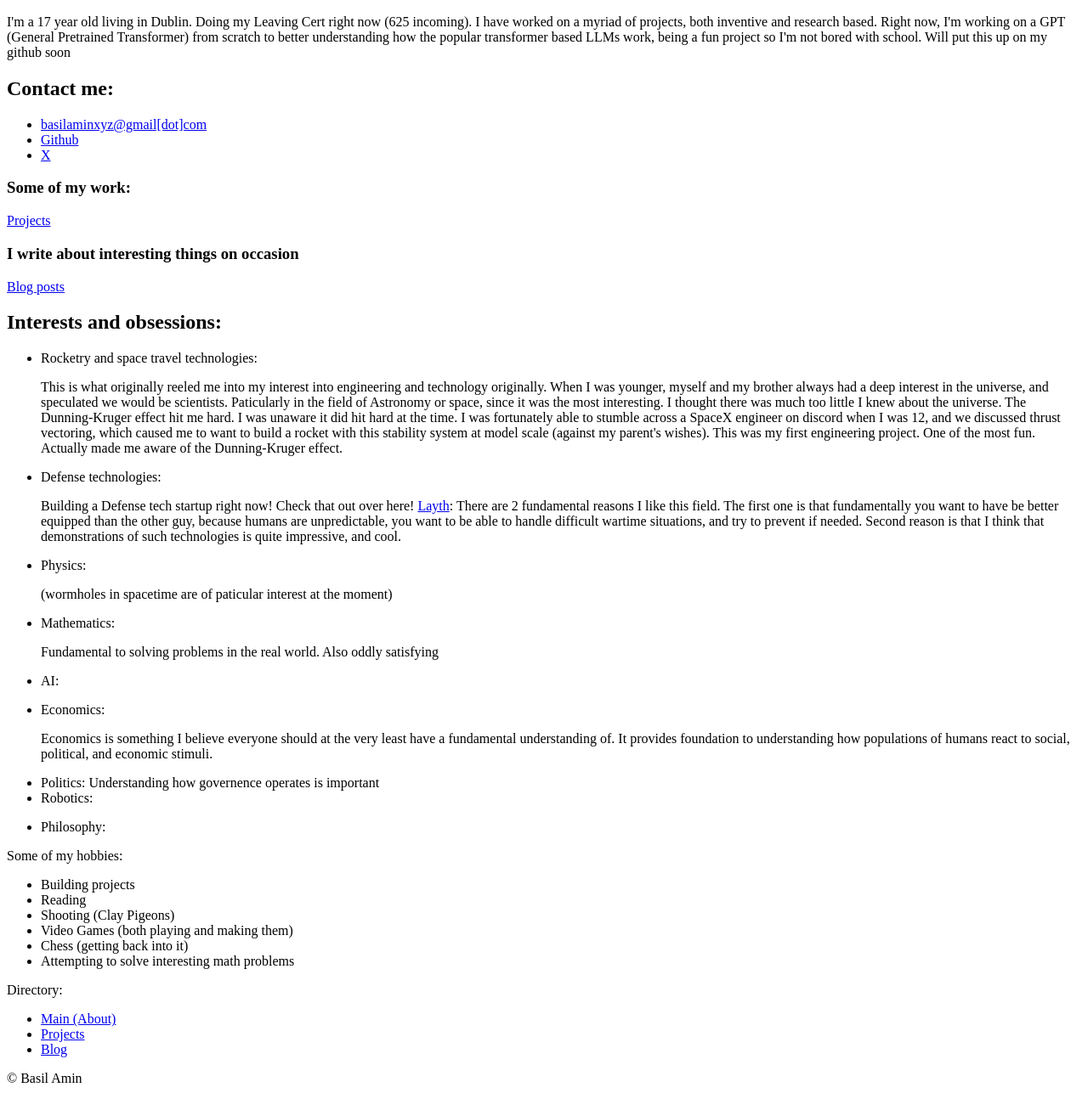
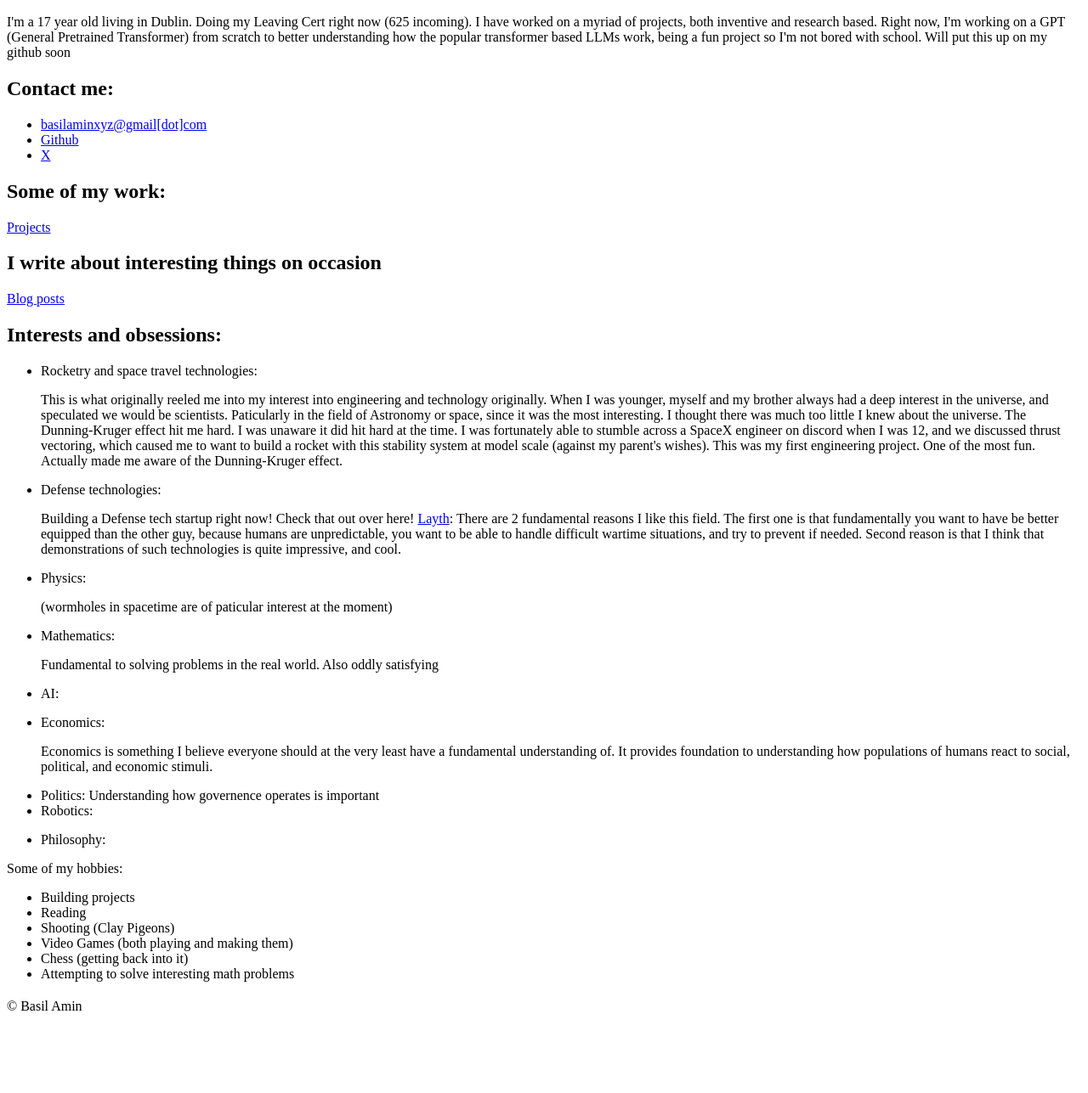
Before and after one commit to BasilAmin/basilamin.github.io, a plain HTML site: page index.html in a window 1280 px wide. Shown: the part 183-1470 px from the top of the page at 85% size. After the commit the page ends 1385 px from the top, so only its background shows below. Drawn offline with Linux system fonts and the light colour scheme.

Commit message:
reformatted contact and site spec portion

```diff
--- a/index.html
+++ b/index.html
@@ -26,10 +26,10 @@
             </ul>
         </p>
 
-    <h3>Some of my work:</h3>
+    <h2>Some of my work:</h2>
         <p><a href="Projects/Projects.html">Projects</a> </p>
 
-        <h3>I write about interesting things on occasion</h3>
+        <h2>I write about interesting things on occasion</h2>
         <p><a href="Writing/writing.html">Blog posts</a> </p>
 
 
@@ -80,19 +80,10 @@
 
     </ul>
 
+    <h2></h2>
 
 
 
-    <footer>Directory:
-        <ul>
-            <li><a href="index.html">Main (About)</a></li>
-            <li><a href="Projects.html">Projects</a></li>
-            <li><a href="writing.html">Blog</a></li>
-
-
-        </ul>
-
-    </footer>
 
     <footer>© Basil Amin</footer>
 </html>
```
